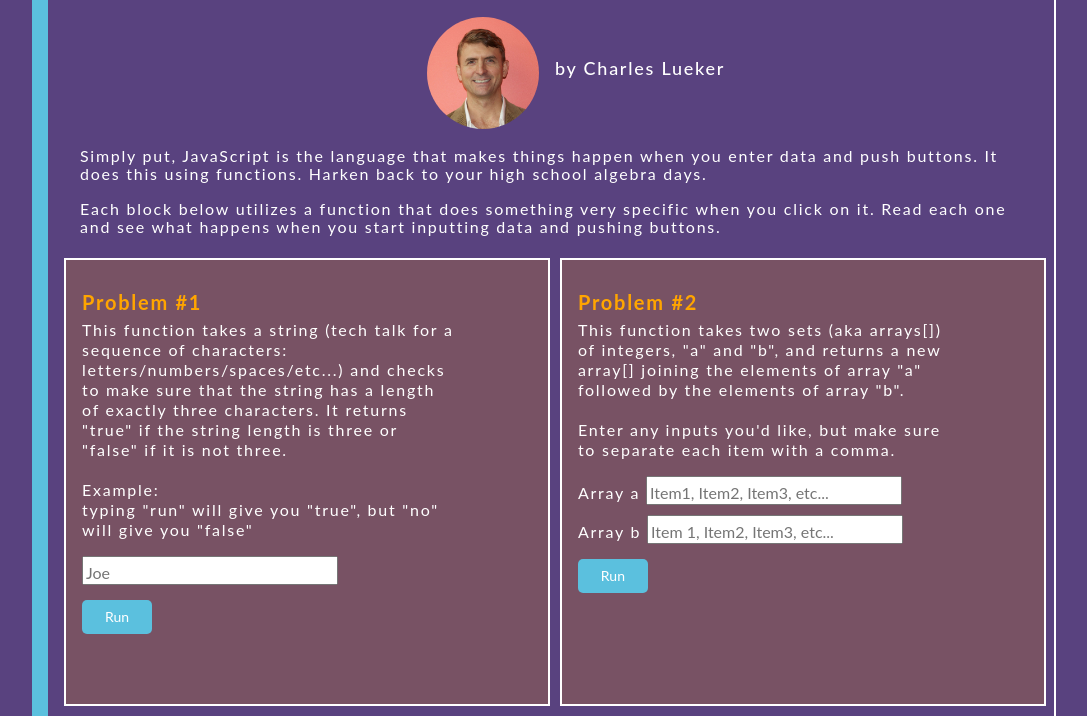
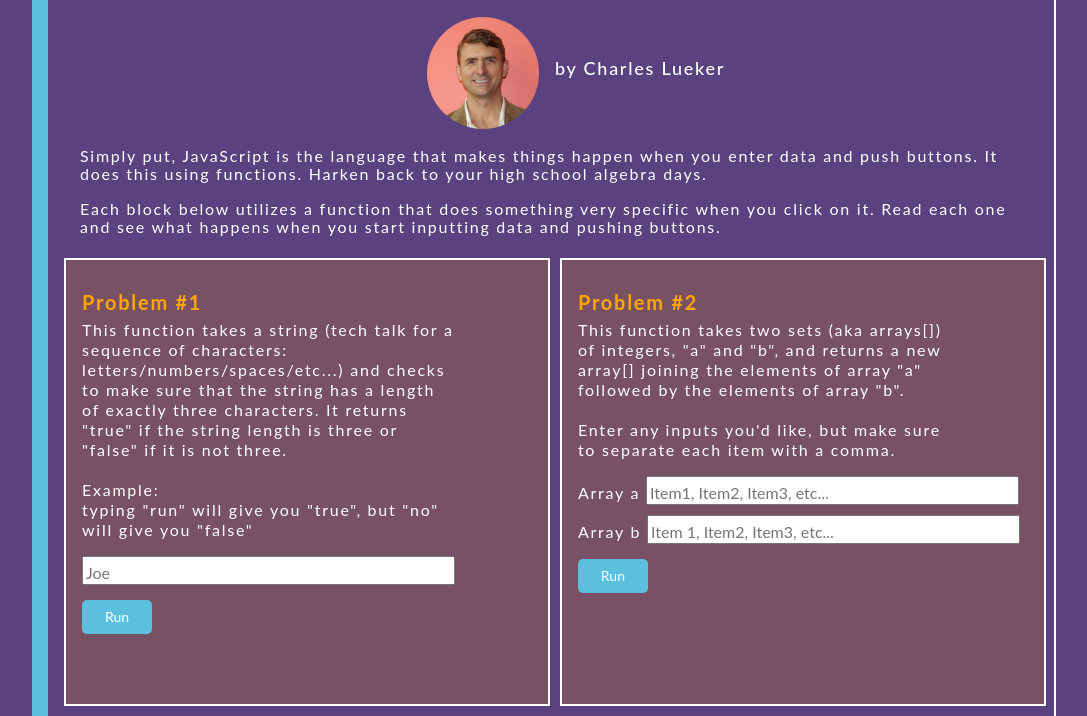
Before and after one commit to Luekerc/Thirteen-Javascript-Functions, a plain HTML site: page index.html in a window 1280 px wide. Shown: the part 79-795 px from the top of the page, without its empty margins (96-1183 px from the left). Drawn offline with nearby package versions, Linux system fonts and the light colour scheme.

Commit message:
fixed the inputs

```diff
--- a/styles/style.css
+++ b/styles/style.css
@@ -72,7 +72,7 @@ img{
 	color: orange;
 }
 input{
-	width: 16em;
+	width: 80%;
 	color: black;
 	margin-bottom: 10px;
 	padding-top: 5px;
```
